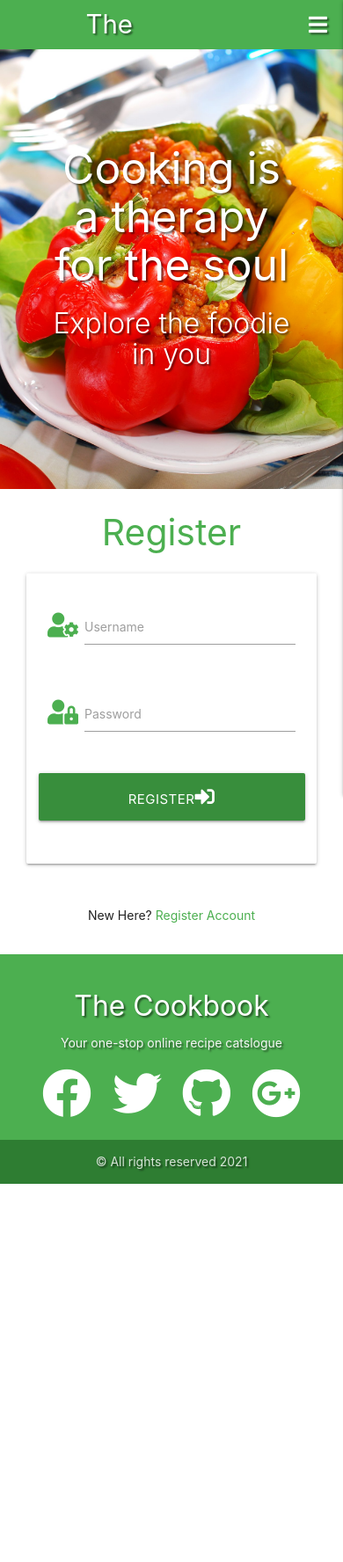
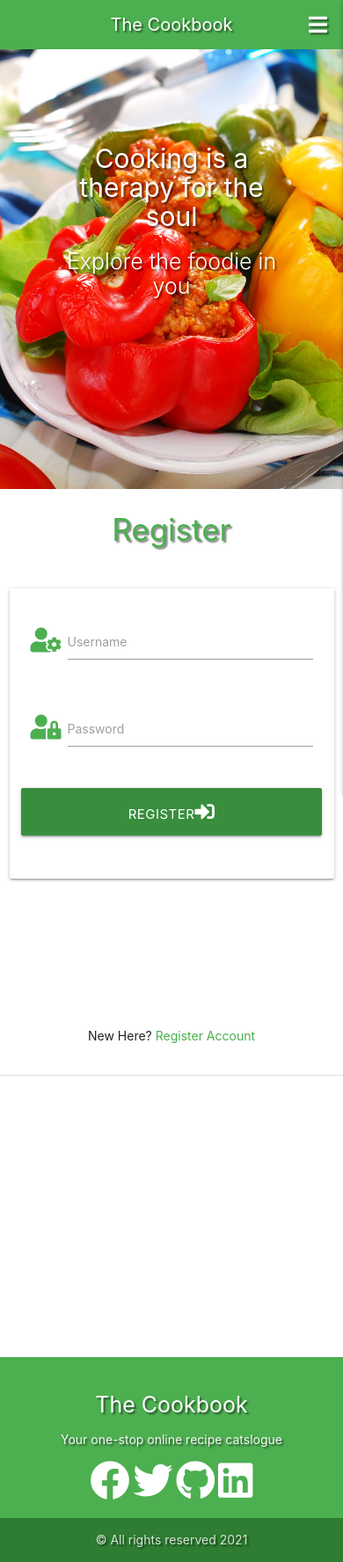
Before and after one commit to Code-Institute-Submissions/rpaulnarcis-milestone3, a Flask app: page /register in a window 390 px wide. Shown: the whole page at 88% size. Before the commit the page ends 1346 px from the top, so only its background shows below. Run offline with Flask 2, Linux system fonts and the light colour scheme; some libraries are stand-ins or nearby versions.

Commit message:
Atempted to make iphone 5 responsive was not fully suscessfull

```diff
--- a/static/css/style.css
+++ b/static/css/style.css
@@ -282,3 +283,153 @@ p.s-card{
   display: block;
   text-align: center;
 }
+
+.green-text.text-darken-10.center-align.text-shadow {
+    margin-bottom: 40px;
+}
+
+.center-align.green-text.text-shadow {
+    margin-bottom: 40px;
+}
+
+.center-align.green-text.text-shadow {
+    margin-bottom: 40px;
+}
+
+.divider.regester {
+    margin-bottom: 320px;
+}
+
+@media only screen and (min-width : 320px) {
+
+ul.slides{
+    height: 30%;
+}
+
+
+section.slider {
+    height: 30%px;
+}
+
+a.brand-logo {
+    font-size: 20px;;
+}
+
+h3.center-align.green-text.text-shadow {
+    font-size: 35px;
+}
+
+.col.s3 {
+    display: col s1;
+}
+
+.col.s12.m6.l3{
+    border: 1px solid #CCCCCC;
+    height: 300px;
+    line-height: 400px;
+    margin: 0px auto;
+    overflow: hidden;
+    position: relative;
+    width: 100%;
+}
+
+.divider.one {
+    display: none;
+}
+
+.divider.four {
+    display: none;
+}
+
+.card {
+    width: 100%;
+    height: 500px;
+    margin-bottom: 0px;
+    margin-top: 0px;
+    margin-left: 0px;
+    background-color: #f1f1f1;
+}
+
+.container-follow .fa-4x  {
+    margin: 0px;
+}
+
+.row.index {
+    margin-bottom: 0px;
+}
+
+.fab {
+     font-size: 45px;
+}
+
+
+.caption.center-align.white-text.text-shadow.\34 {
+    font-size: 10px;
+}
+
+h2 {
+    font-size: 30px;
+}
+
+h4 {
+    font-size: 25px;
+}
+
+.card.show {
+    overflow: hidden;
+}
+
+.dody {
+    overflow: hidden;
+}
+
+.col.s6.offset-s4.center-align {
+    margin: 0;
+    overflow: hidden;
+}
+
+.col.s5.pull-s7 {
+    display: contents;
+}
+
+.col.s7.push-s5{
+     display: contents;
+}
+
+.col.s6.offset-s4.center-align {
+    width: 100%;
+    padding-left: 0px;
+}
+
+.show-header.divider {
+    margin-top: 5px;
+}
+
+h3.center-align.green-text {
+    font-size: 30px;
+}
+
+.col.s12.m8.offset-m2 {
+    margin-bottom: 120px;
+}
+
+h3.green-text.text-darken-10.center-align.text-shadow {
+    font-size: 30px;
+}
+
+main.container {
+    display: contents;
+}
+
+.card {
+    margin-top: 50px;
+    display:ruby-base-container;
+
+
+}
+
+.divider.all-recipes {
+    display: none;
+}
+
+} // Custom, iPhone 4 & 5
--- a/templates/add_recipe.html
+++ b/templates/add_recipe.html
@@ -1,7 +1,7 @@
 {% extends "base.html" %}
 {% block content %}
 
-    <h3 class="green-text text-darken-10 center-align">Add Recipe</h3>
+    <h3 class="green-text text-darken-10 center-align text-shadow">Add Recipe</h3>
 
     <div class="row card-pannel grey lighten-5">
         <form class="col s12" method="POST" action="{{ url_for('add_recipe') }}">
--- a/templates/base.html
+++ b/templates/base.html
@@ -38,7 +38,7 @@
 
         <!-- mobile sidenavbar-->
         <ul class="sidenav" id="mobile-demo">
-            <li><h4 class="center-align orange-text text-darken-10">The Cookbook</h4></li>
+            <li><h4 class="center-align green-text">The Cookbook</h4></li>
             <li><a href="{{ url_for('Home')}}">Home</a></li>
              <li><a href="{{ url_for('recipes')}}">Recipe</a></li>
              <li><a href="#">Show Recipe</a></li>
@@ -98,7 +98,7 @@
             {% if messages %}
                 {% for message in messages %}
                     <div class="row flashes">
-                        <h4 class="green-text lighting-4 center-align">{{ message }}</h4>
+                        <h4 class="green-text lighting-4 center-align text-shadow -4">{{ message }}</h4>
                     </div>
                 {% endfor %}
             {% endif %}
@@ -120,17 +120,17 @@
                     <p class="grey-text text-lighten-4 center-align text-shadow">
                         Your one-stop online recipe catslogue
                     </p>
-                    <a href="#" class="white-text">
+                    <a href="https://www.facebook.com/" target="_blank" class="white-text">
                         <i class="fab fa-facebook fa-4x"></i>
                     </a>
-                    <a href="#" class="white-text">
+                    <a href="https://twitter.com/?lang=en" target="_blank" class="white-text">
                         <i class="fab fa-twitter fa-4x"></i>
                     </a>
-                    <a href="#" class="white-text">
+                    <a href="https://github.com/" target="_blank" class="white-text">
                         <i class="fab fa-github fa-4x"></i>
                     </a>
-                    <a href="#" class="white-text">
-                        <i class="fab fa-google-plus fa-4x"></i>
+                    <a href="https://www.linkedin.com/" target="_blank" class="white-text">
+                        <i class="fab fa-linkedin fa-4x"></i>
                     </a>
                 </div>
             </div>
--- a/templates/login.html
+++ b/templates/login.html
@@ -1,7 +1,7 @@
 {% extends "base.html" %}
 {% block content %}
 
-    <h3 class="center-align green-text">Log In</h3>
+    <h3 class="center-align green-text text-shadow">Log In</h3>
 
     <div class="row">
         <form class="col s12 m8 offset-m2" method="POST" action="{{ url_for('login')}}">
--- a/templates/recipes.html
+++ b/templates/recipes.html
@@ -3,7 +3,7 @@
 
 <!---Page to display recipe when recipe is clicked-->
 
-    <h3 class="center-align green-text">Recipes</h3>
+    <h3 class="center-align green-text ">Recipes</h3>
 
     <div class="row card-panel grey lighten-5">
         <form action="{{ url_for('search')}}" method="post" class="col s12">
@@ -23,7 +23,7 @@
         </form>
     </div>
 
-<div class="divider all-recipes black"></div>
+<div class="divider all-recipes"></div>
     <section id="recipe-card">
 <div class="fist">
         {% if recipes.count() %} {% for recipe in recipes %}
@@ -52,7 +52,7 @@
     {% endif %}
 <div class="row">
 <div class="col s12">
-<div class="recipe divider black"></div>
+<div class="recipe divider"></div>
 </div>
 </div>
 
--- a/templates/register.html
+++ b/templates/register.html
@@ -1,7 +1,7 @@
 {% extends "base.html" %}
 {% block content %}
 
-<h3 class="center-align green-text">Register</h3>
+<h3 class="center-align green-text text-shadow">Register</h3>
 
     <div class="row">
         <form class="col s12 m8 offset-m2" method="POST" action="{{ url_for('register')}}">
@@ -38,9 +38,9 @@
         <div class="col s12">
             <p class="center-align">
                 New Here?
-                <a href="{{ url_for('register')}}" class="green-text darken-10">Register Account</a>
+                <a href="{{ url_for('register')}}" class="green-text darken-2">Register Account</a>
             </p>
         </div>
     </div>
-
+    <div class="divider regester"></div>
 {% endblock %}
```
Also changed, not shown: other parts of static/css/style.css (+11 -10 lines), templates/index.html (+16 -16 lines), templates/noslider.html (+6 -6 lines), templates/show_recipe.html (+8 -8 lines).
